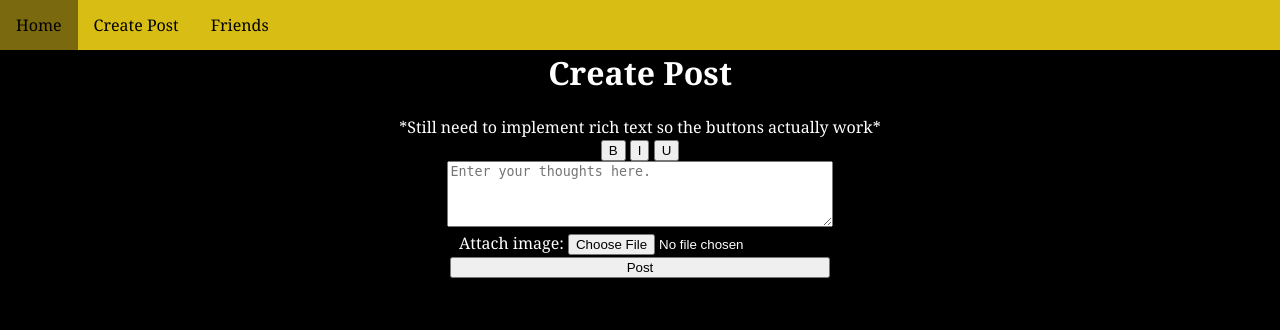
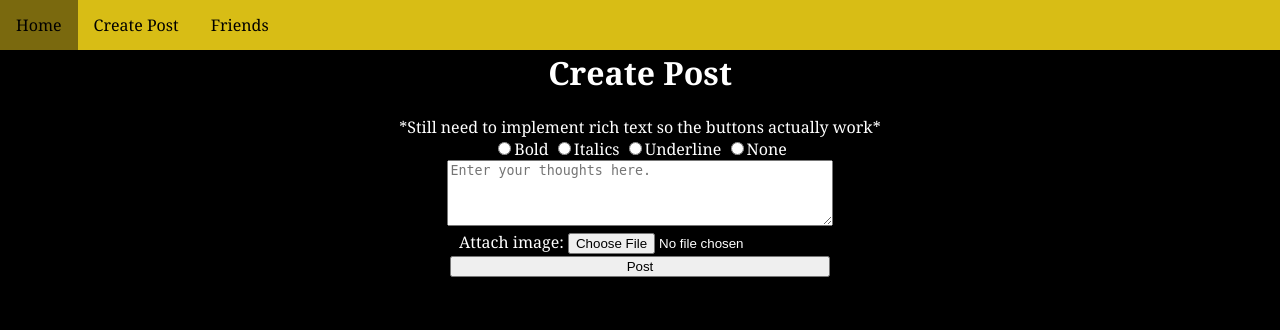
Before and after one commit to Dhrumil-Rana/Flask_QA, a Flask app: page /CreatePost in a window 1280 px wide. Shown: the top 330 px of the page. Run offline with Flask 2, Linux system fonts and the light colour scheme.

Commit message:
Changed buttons on post page to be radio buttons.

```diff
--- a/templates/createpost.html
+++ b/templates/createpost.html
@@ -7,9 +7,10 @@
 {% block content %}
     <h1 class="post">Create Post</h1>
 *Still need to implement rich text so the buttons actually work*<br>
-    <button type="button">B</button>
-    <button type="button">I</button>
-    <button type="button">U</button>
+    <input type="radio" name="richtext" id="bold" value="Bold">Bold</input>
+    <input type="radio" name="richtext" id="italics" value="Italics">Italics</input>
+    <input type="radio" name="richtext" id="underline" value="Underline">Underline</input>
+    <input type="radio" name="richtext" value="None">None</input>
     <form id="userpost" method="post" title="Post">
         <div class="postfield">
             <textarea rows="4" cols="80" name="usertext" wrap="hard" placeholder="Enter your thoughts here." form="userpost" maxlength="200"></textarea><br>
```
